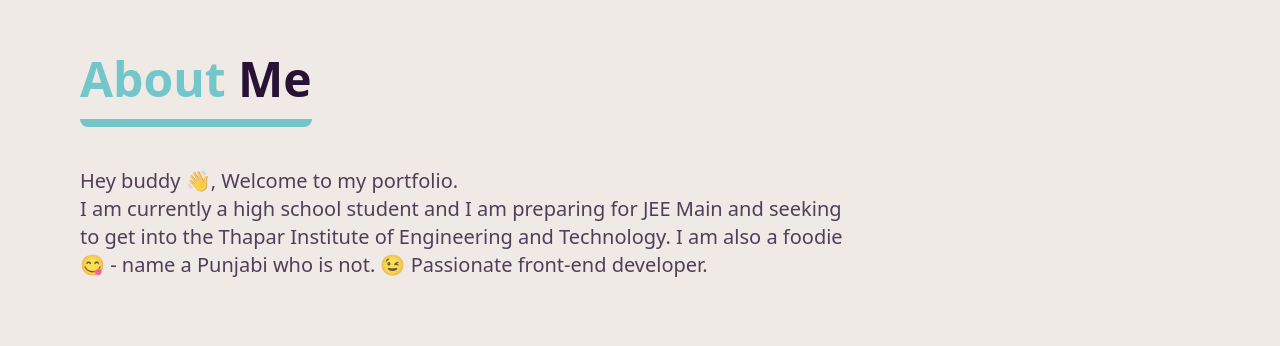
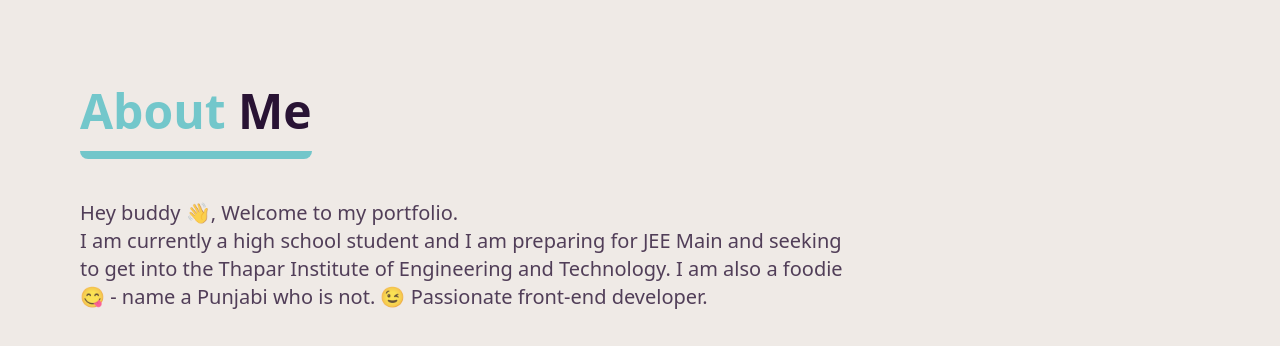
Before and after one commit to knownasnaffy/knownasnaffy, a Next.js app in the folder website/: page / in a window 1280 px wide. Shown: the part 809-1155 px from the top of the page. Built offline with nearby package versions, Linux system fonts and the light colour scheme.

Commit message:
Increase top padding

```diff
--- a/website/components/About.tsx
+++ b/website/components/About.tsx
@@ -3,7 +3,7 @@ export function About() {
 		<>
 			<section
 				id='about'
-				className='pt-16'
+				className='pt-24'
 			>
 				<h2 className='text-5xl font-bold'>
 					<span className='pb-2 border-b-8 rounded-lg border-primary/90'>
```
